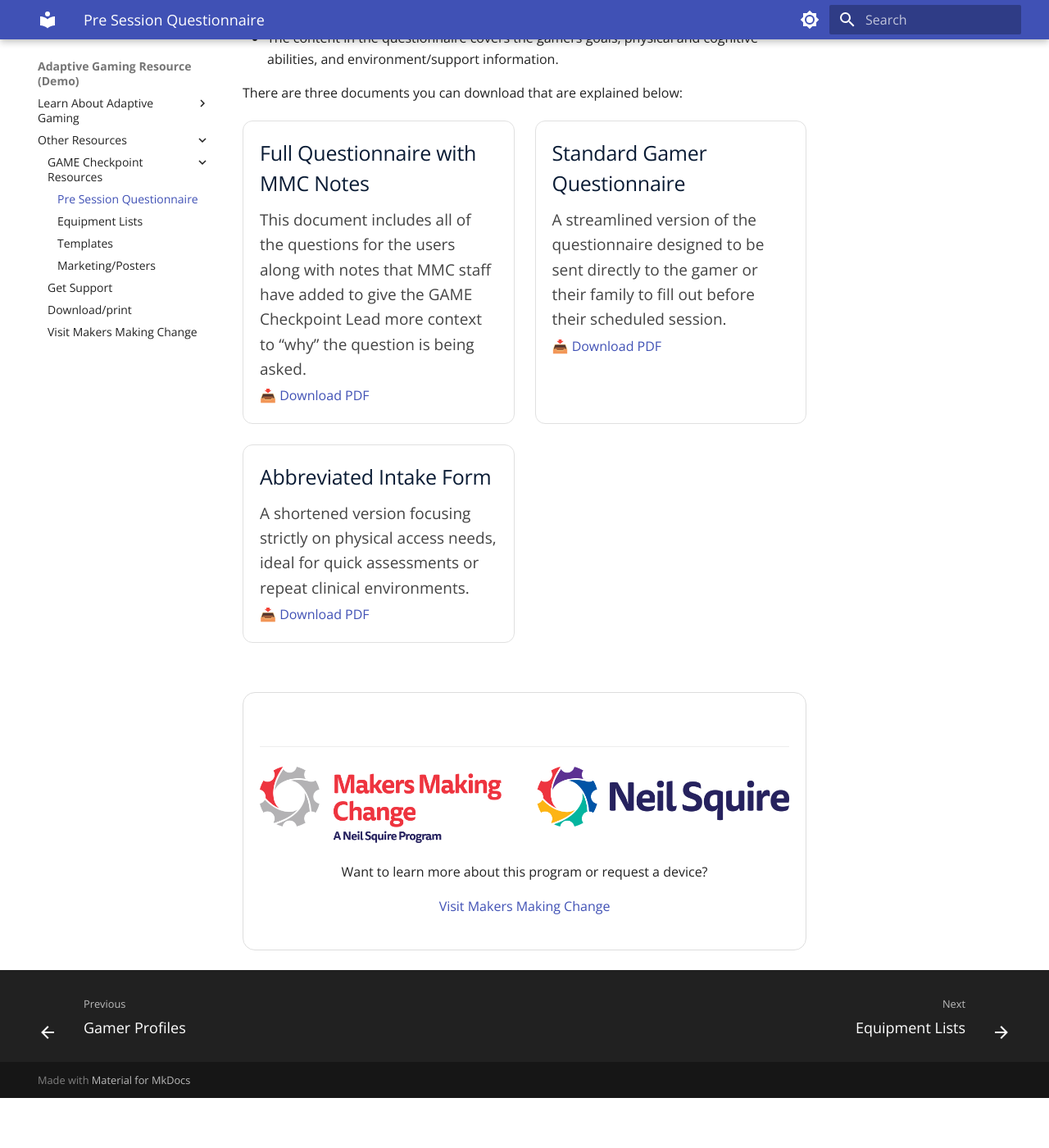
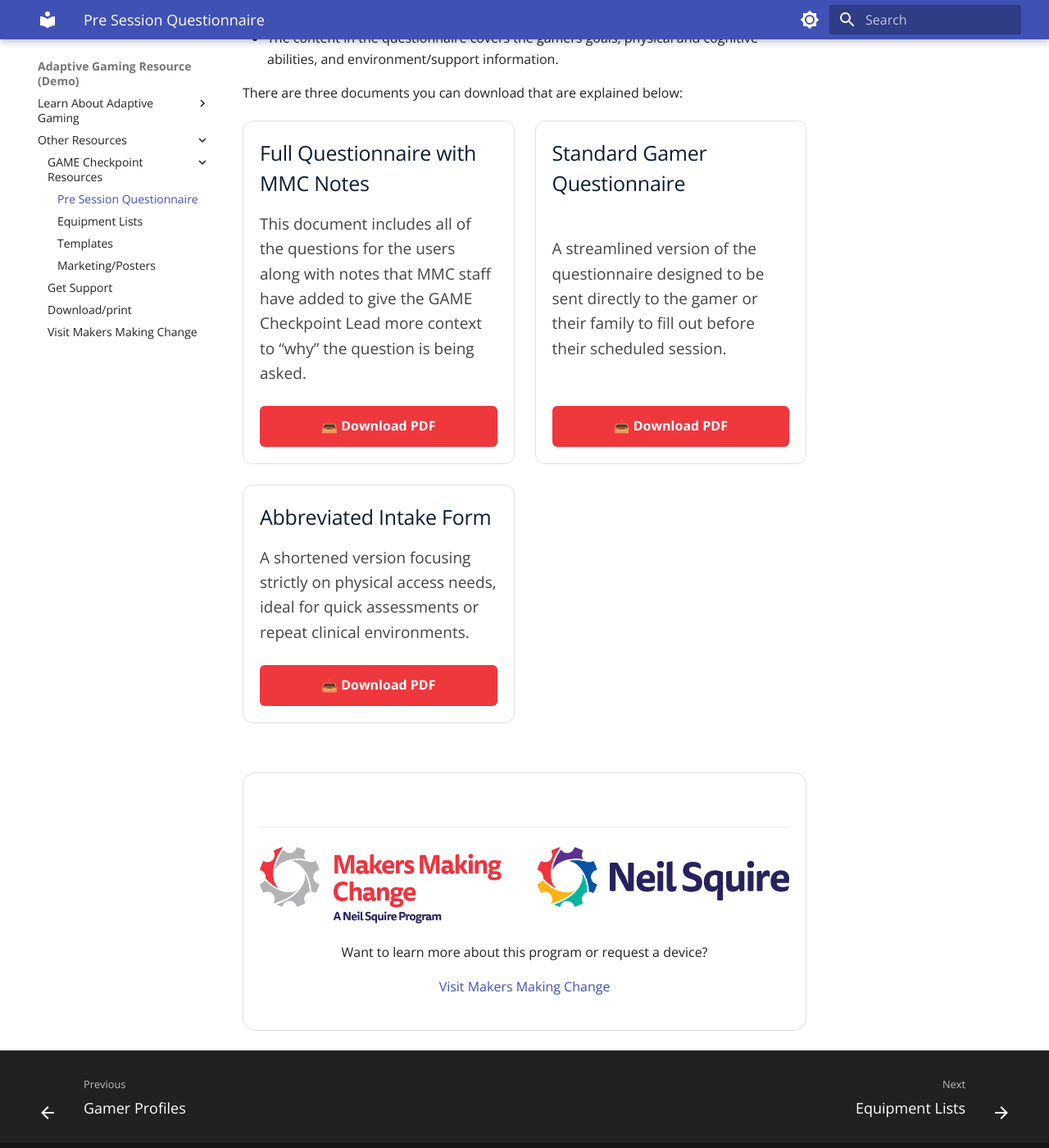
Before and after one commit to tjfentie/GAME-Resource-Test, an MkDocs documentation site: the page built from docs/questionnaire.md, in a window 1280 px wide and 1400 px high, scrolled down 287 px. Shown: the whole window at 82% size. Built offline with MkDocs 1.6.1 and Material for MkDocs 9.7.7, drawn with Linux system fonts in a browser that asks for light colours; before the commit the page ends 1626 px from its top, so only the background shows below that.

Commit message:
Update extra.css

```diff
--- a/docs/styles/extra.css
+++ b/docs/styles/extra.css
@@ -286,3 +286,46 @@ h2 { border-left: 5px solid #ef373e; padding-left: 15px; }
         border: 1px solid #ccc;
     }
 }
+
+/* =============================================================
+   8. QUESTIONNAIRE & RESOURCE CARDS
+   ============================================================= */
+
+/* Ensure the card content stretches to fill space so the button stays at the bottom */
+.profile-card .card-content {
+    display: flex;
+    flex-direction: column;
+    height: 100%;
+    justify-content: space-between;
+}
+
+.download-card-button {
+    display: flex;
+    align-items: center;
+    justify-content: center;
+    background-color: #ef373e;
+    color: white !important;
+    padding: 12px;
+    border-radius: 6px;
+    text-decoration: none !important;
+    font-weight: 700;
+    margin-top: 20px;
+    transition: background-color 0.2s ease;
+}
+
+.download-card-button:hover {
+    background-color: #091b34; /* Changes to Navy on hover */
+}
+
+.download-card-button span {
+    display: flex;
+    align-items: center;
+    gap: 8px;
+}
+
+/* Print adjustment: Hide the download buttons on paper */
+@media print {
+    .download-card-button {
+        display: none !important;
+    }
+}
```
